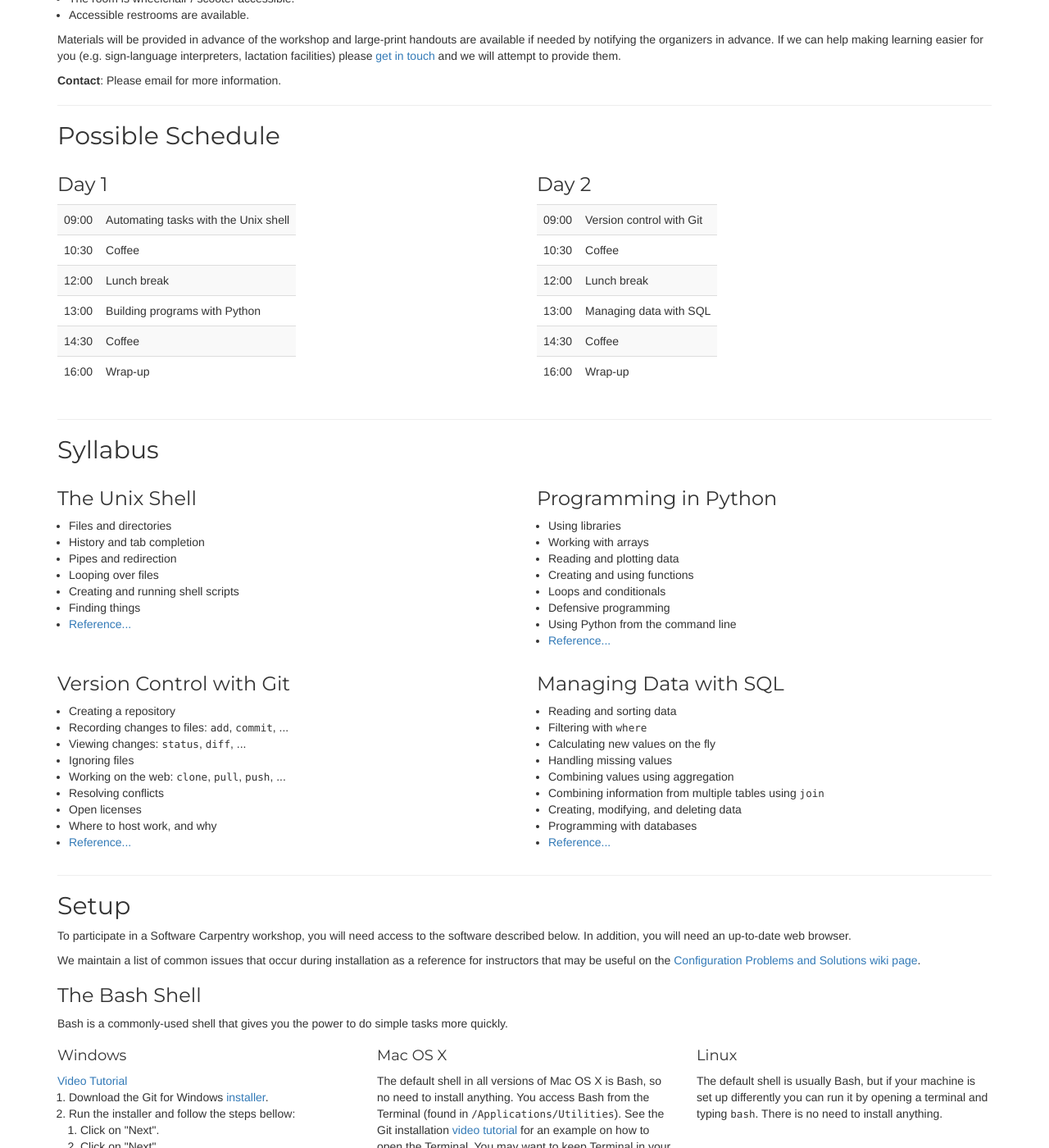
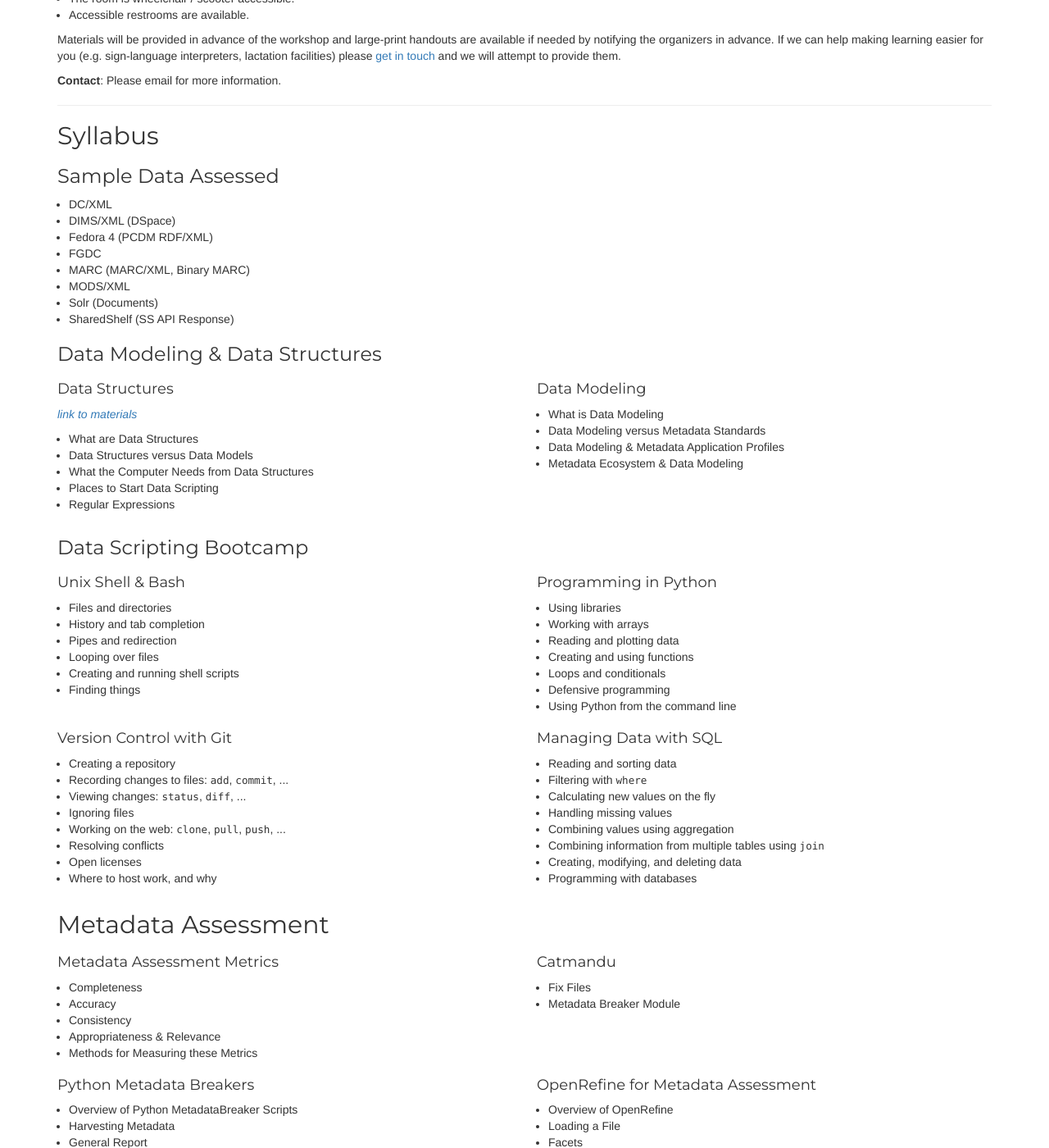
Before and after one commit to cmharlow/CULMetadataAssessment, a Jekyll site: the page built from index.html, in a window 1280 px wide and 1400 px high, scrolled down 605 px. Shown: the whole window at 82% size. Built offline with Jekyll 4.4.1, drawn with Linux system fonts in a browser that asks for light colours; some of the changed text lies outside the part shown.

Commit message:
updating homepage syllabus, adding episode holder

```diff
--- a/index.html
+++ b/index.html
@@ -27,9 +27,7 @@ root: .
   <li>The room is wheelchair / scooter accessible.</li>
   <li>Accessible restrooms are available.</li>
 </ul>
-<p>
-  Materials will be provided in advance of the workshop and large-print handouts are available if needed by notifying the organizers in advance.  If we can help making learning easier for you (e.g. sign-language interpreters, lactation facilities) please <a href="mailto:{{page.contact}}">get in touch</a> and we will attempt to provide them.
-</p>
+<p> Materials will be provided in advance of the workshop and large-print handouts are available if needed by notifying the organizers in advance.  If we can help making learning easier for you (e.g. sign-language interpreters, lactation facilities) please <a href="mailto:{{page.contact}}">get in touch</a> and we will attempt to provide them.</p>
 
 <p id="contact">
   <strong>Contact</strong>:
@@ -42,62 +40,50 @@ root: .
 
 <hr/>
 
-<h2 id="schedule">Possible Schedule</h2>
+<h2 id="syllabus">Syllabus</h2>
+
+<h3>Sample Data Assessed</h3>
+<ul>
+    <li>DC/XML</li>
+    <li>DIMS/XML (DSpace)</li>
+    <li>Fedora 4 (PCDM RDF/XML)</li>
+    <li>FGDC</li>
+    <li>MARC (MARC/XML, Binary MARC)</li>
+    <li>MODS/XML</li>
+    <li>Solr (Documents)</li>
+    <li>SharedShelf (SS API Response)</li>
+</ul>
+
+<h3>Data Modeling &amp; Data Structures</h3>
 
 <div class="row">
   <div class="col-md-6">
-    <h3>Day 1</h3>
-    <table class="table table-striped">
-      <tr> <td>09:00</td>  <td>Automating tasks with the Unix shell</td> </tr>
-      <tr> <td>10:30</td>  <td>Coffee</td> </tr>
-      <tr> <td>12:00</td>  <td>Lunch break</td> </tr>
-      <tr> <td>13:00</td>  <td>Building programs with Python</td> </tr>
-      <tr> <td>14:30</td>  <td>Coffee</td> </tr>
-      <tr> <td>16:00</td>  <td>Wrap-up</td> </tr>
-    </table>
+    <h4 id="syllabus-datastruct">Data Structures</h4>
+    <p><em><a href="">link to materials</a></em></p>
+    <ul>
+      <li>What are Data Structures</li>
+      <li>Data Structures versus Data Models</li>
+      <li>What the Computer Needs from Data Structures</li>
+      <li>Places to Start Data Scripting</li>
+      <li>Regular Expressions</li>
+    </ul>
   </div>
   <div class="col-md-6">
-    <h3>Day 2</h3>
-    <table class="table table-striped">
-      <tr> <td>09:00</td>  <td>Version control with Git</td> </tr>
-      <tr> <td>10:30</td>  <td>Coffee</td> </tr>
-      <tr> <td>12:00</td>  <td>Lunch break</td> </tr>
-      <tr> <td>13:00</td>  <td>Managing data with SQL</td> </tr>
-      <tr> <td>14:30</td>  <td>Coffee</td> </tr>
-      <tr> <td>16:00</td>  <td>Wrap-up</td> </tr>
-    </table>
+    <h4 id="syllabus-datamodel">Data Modeling</h4>
+    <ul>
+      <li>What is Data Modeling</li>
+      <li>Data Modeling versus Metadata Standards</li>
+      <li>Data Modeling &amp; Metadata Application Profiles</li>
+      <li>Metadata Ecosystem &amp; Data Modeling</li>
+    </ul>
   </div>
 </div>
 
-<!--
-  ETHERPAD
-
-  At `_misc/etherpad.txt` you will find a template for the etherpad.
-
-  Display the Etherpad for the workshop.  You can set this up in
-  advance or on the first day; either way, make sure you push changes
-  to GitHub after you have its URL.  To create an Etherpad, go to
-
-      http://pad.software-carpentry.org/YYYY-MM-DD-site
-
-  where 'YYYY-MM-DD-site' is the identifier for your workshop,
-  e.g., '2015-06-10-esu'.
--->
-{% if page.etherpad %}
-<p id="etherpad">
-  <strong>Etherpad:</strong> <a href="{{page.etherpad}}">{{page.etherpad}}</a>.
-  <br/>
-  We will use this Etherpad for chatting, taking notes, and sharing URLs and bits of code.
-</p>
-{% endif %}
-
-<hr/>
-
-<h2 id="syllabus">Syllabus</h2>
+<h3>Data Scripting Bootcamp</h2>
 
 <div class="row">
   <div class="col-md-6">
-    <h3 id="syllabus-shell">The Unix Shell</h3>
+    <h4 id="syllabus-shell">Unix Shell &amp; Bash</h4>
     <ul>
       <li>Files and directories</li>
       <li>History and tab completion</li>
@@ -105,11 +91,10 @@ root: .
       <li>Looping over files</li>
       <li>Creating and running shell scripts</li>
       <li>Finding things</li>
-      <li><a href="{{site.swc_pages}}/shell-novice/reference/">Reference...</a></li>
     </ul>
   </div>
   <div class="col-md-6">
-    <h3 id="syllabus-python">Programming in Python</h3>
+    <h4 id="syllabus-python">Programming in Python</h4>
     <ul>
       <li>Using libraries</li>
       <li>Working with arrays</li>
@@ -118,14 +103,13 @@ root: .
       <li>Loops and conditionals</li>
       <li>Defensive programming</li>
       <li>Using Python from the command line</li>
-      <li><a href="{{site.swc_pages}}/python-novice-inflammation/reference/">Reference...</a></li>
     </ul>
   </div>
 </div>
 
 <div class="row">
   <div class="col-md-6">
-    <h3 id="syllabus-git">Version Control with Git</h3>
+    <h4 id="syllabus-git">Version Control with Git</h4>
     <ul>
       <li>Creating a repository</li>
       <li>Recording changes to files: <code>add</code>, <code>commit</code>, ...</li>
@@ -135,11 +119,10 @@ root: .
       <li>Resolving conflicts</li>
       <li>Open licenses</li>
       <li>Where to host work, and why</li>
-      <li><a href="{{site.swc_pages}}/git-novice/reference/">Reference...</a></li>
     </ul>
   </div>
   <div class="col-md-6">
-    <h3 id="syllabus-sql">Managing Data with SQL</h3>
+    <h4 id="syllabus-sql">Managing Data with SQL</h4>
     <ul>
       <li>Reading and sorting data</li>
       <li>Filtering with <code>where</code></li>
@@ -149,10 +132,96 @@ root: .
       <li>Combining information from multiple tables using <code>join</code></li>
       <li>Creating, modifying, and deleting data</li>
       <li>Programming with databases</li>
-      <li><a href="{{site.swc_pages}}/sql-novice-survey/reference/">Reference...</a></li>
     </ul>
   </div>
 </div>
+
+<h2>Metadata Assessment</h2>
+
+<div class="row">
+  <div class="col-md-6">
+    <h4 id="syllabus-shell">Metadata Assessment Metrics</h4>
+    <ul>
+      <li>Completeness</li>
+      <li>Accuracy</li>
+      <li>Consistency</li>
+      <li>Appropriateness &amp; Relevance</li>
+      <li>Methods for Measuring these Metrics</li>
+    </ul>
+  </div>
+  <div class="col-md-6">
+    <h4 id="syllabus-python">Catmandu</h4>
+    <ul>
+      <li>Fix Files</li>
+      <li>Metadata Breaker Module</li>
+    </ul>
+  </div>
+</div>
+
+<div class="row">
+  <div class="col-md-6">
+    <h4 id="syllabus-shell">Python Metadata Breakers</h4>
+    <ul>
+      <li>Overview of Python MetadataBreaker Scripts</li>
+      <li>Harvesting Metadata</li>
+      <li>General Report</li>
+      <li>Looking at a Specific Field</li>
+      <li>Using SORT, UNIQ, GREP, Regular Expressions</li>
+      <li>Export Reports</li>
+    </ul>
+  </div>
+  <div class="col-md-6">
+    <h4 id="syllabus-python">OpenRefine for Metadata Assessment</h4>
+    <ul>
+      <li>Overview of OpenRefine</li>
+      <li>Loading a File</li>
+      <li>Facets</li>
+      <li>GREL or Google Refine Expression Language</li>
+      <li>Using Regular Expressions</li>
+      <li>Completeness Rankings</li>
+      <li>Export Reports</li>
+    </ul>
+  </div>
+</div>
+
+<h2>Metadata Normalization &amp; Enhancement
+
+<div class="row">
+  <div class="col-md-6">
+    <h4 id="syllabus-shell">Bash</h4>
+    <ul>
+      <li>TBD</li>
+    </ul>
+  </div>
+  <div class="col-md-6">
+    <h4 id="syllabus-python">Python</h4>
+    <ul>
+      <li>TBD</li>
+    </ul>
+  </div>
+</div>
+
+<div class="row">
+  <div class="col-md-6">
+    <h4 id="syllabus-shell">Catmandu</h4>
+    <ul>
+      <li>Files and directories</li>
+    </ul>
+  </div>
+  <div class="col-md-6">
+    <h4 id="syllabus-python">OpenRefine</h4>
+    <ul>
+      <li>Using libraries</li>
+    </ul>
+  </div>
+</div>
+
+<hr/>
+
+
+<h2 id="schedule">Possible Schedule</h2>
+
+<p>TBD based off experiences running these</p>
 
 <hr/>
 
```
Also changed, not shown: _episodes/01-pythonmetaassess.md (added, +11 -0 lines), 10 other files.
